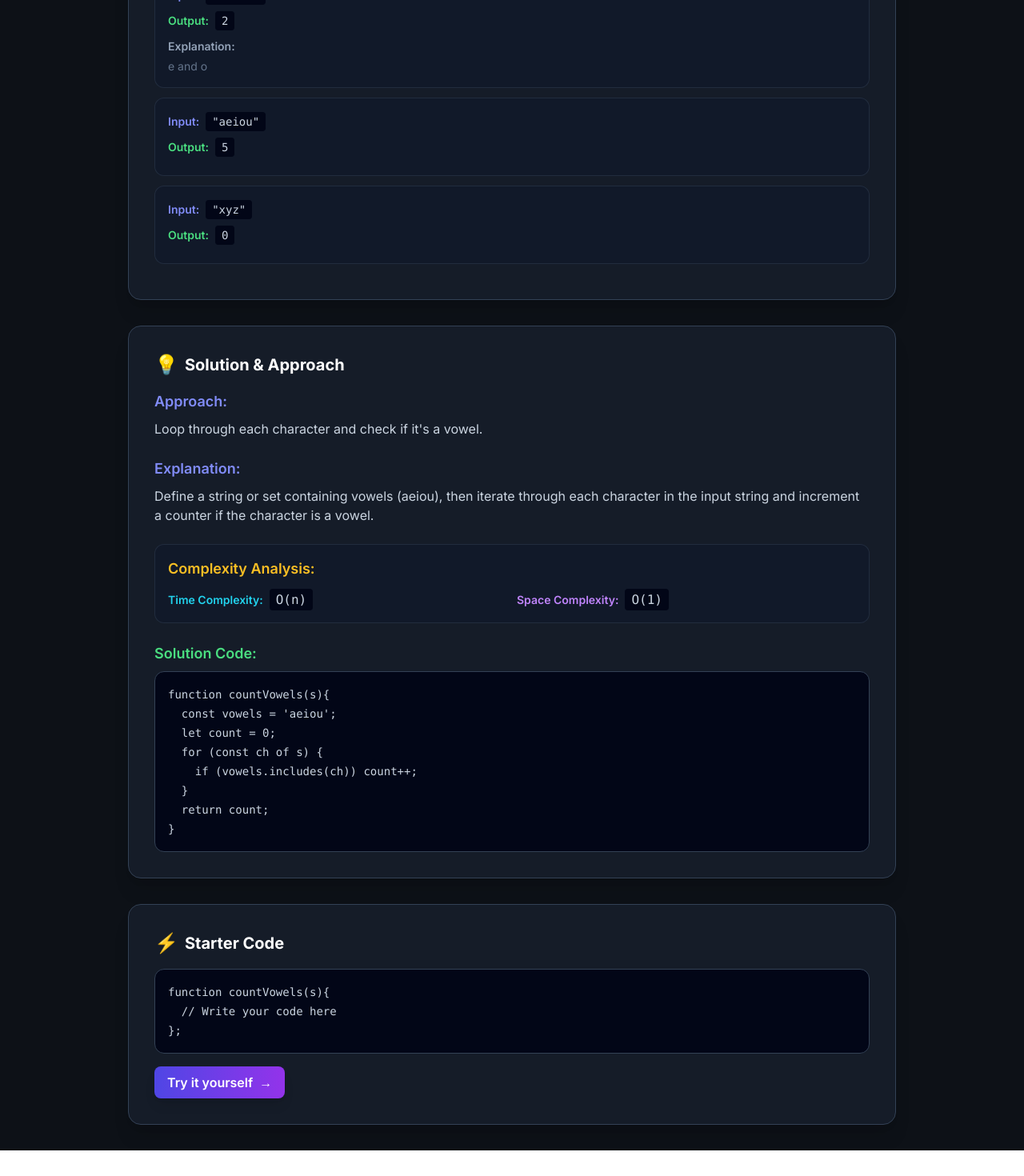
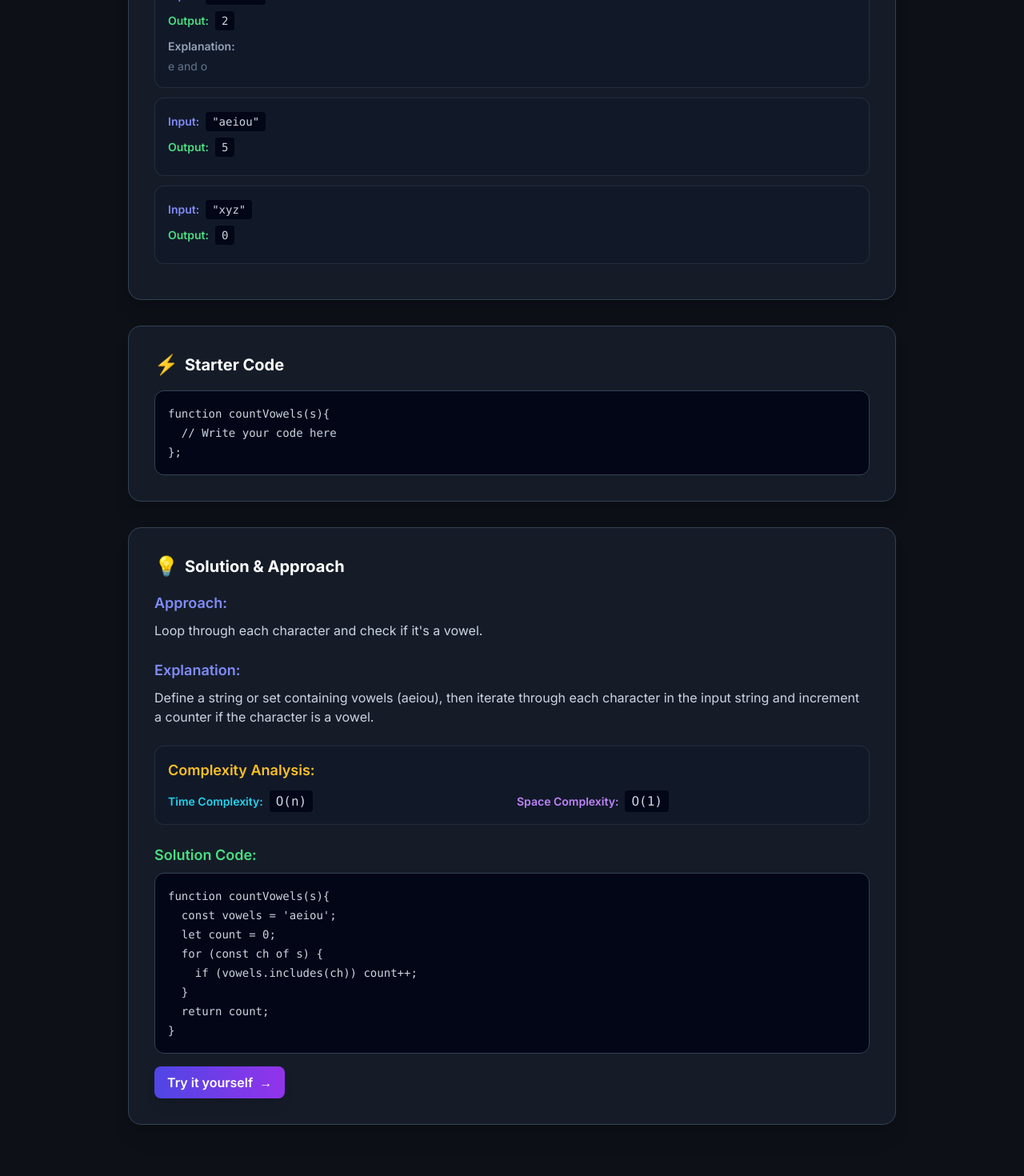
Before and after one commit to nazimboudeffa/learntocode-nextjs, a Next.js app: page /problems/countvowels/explanation in a window 1280 px wide. Shown: the part 715-2185 px from the top of the page at 80% size. Before the commit the page ends 2153 px from the top, so only its background shows below. Built offline with nearby package versions, Linux system fonts and the light colour scheme.

Commit message:
little fix

```diff
--- a/src/app/layout.tsx
+++ b/src/app/layout.tsx
@@ -5,7 +5,7 @@ import { Metadata, Viewport } from 'next'
 const inter = Inter({ subsets: ['latin'] })
 
 export const metadata: Metadata = {
-  title: 'Learn',
+  title: 'Learn JS',
   description: 'Learn to code with a dude',
 }
 
--- a/src/app/problems/[slug]/explanation/page.tsx
+++ b/src/app/problems/[slug]/explanation/page.tsx
@@ -108,6 +108,17 @@ export default function ProblemExplanationPage(context: any) {
             )}
           </div>
 
+          {/* Starter Code Section */}
+          <div className="bg-slate-800/50 rounded-2xl p-6 sm:p-8 border border-slate-700 shadow-xl mb-8">
+            <h2 className="text-xl font-bold text-white mb-4 flex items-center gap-2">
+              <span className="text-2xl">⚡</span>
+              Starter Code
+            </h2>
+            <pre className="bg-slate-950 rounded-xl p-4 overflow-x-auto border border-slate-700">
+              <code className="text-sm text-slate-300 font-mono">{problem.starterCode}</code>
+            </pre>
+          </div>
+
 					{/* Solution Section */}
 					<div className="bg-slate-800/50 rounded-2xl p-6 sm:p-8 border border-slate-700 shadow-xl mb-8">
 						<h2 className="text-xl font-bold text-white mb-4 flex items-center gap-2">
@@ -115,7 +126,7 @@ export default function ProblemExplanationPage(context: any) {
 							Solution & Approach
 						</h2>
 						{problem.solution ? (
-							<div className="space-y-6">
+              <div className="space-y-6">
 								{problem.solution.approach && (
 									<div>
 										<h3 className="text-lg font-semibold text-indigo-400 mb-2">Approach:</h3>
@@ -159,6 +170,15 @@ export default function ProblemExplanationPage(context: any) {
 										<pre className="bg-slate-950 rounded-xl p-4 overflow-x-auto border border-slate-700">
 											<code className="text-sm text-slate-300 font-mono">{problem.solution.code}</code>
 										</pre>
+                    <div className="mt-4">
+                      <a
+                        href={`/problems/${slug}`}
+                        className="inline-flex items-center gap-2 px-4 py-2 bg-gradient-to-r from-indigo-600 to-purple-600 hover:from-indigo-500 hover:to-purple-500 text-white font-semibold rounded-lg transition-all hover:scale-105 shadow-lg"
+                      >
+                        <span>Try it yourself</span>
+                        <span>→</span>
+                      </a>
+                    </div>
 									</div>
 								)}
 							</div>
@@ -169,25 +189,7 @@ export default function ProblemExplanationPage(context: any) {
 								<p className="text-sm text-slate-500 mt-2">Check back soon or watch the video above!</p>
 							</div>
 						)}
-					</div>          {/* Starter Code Section */}
-          <div className="bg-slate-800/50 rounded-2xl p-6 sm:p-8 border border-slate-700 shadow-xl">
-            <h2 className="text-xl font-bold text-white mb-4 flex items-center gap-2">
-              <span className="text-2xl">⚡</span>
-              Starter Code
-            </h2>
-            <pre className="bg-slate-950 rounded-xl p-4 overflow-x-auto border border-slate-700">
-              <code className="text-sm text-slate-300 font-mono">{problem.starterCode}</code>
-            </pre>
-            <div className="mt-4 flex gap-3">
-              <a
-                href={`/problems/${slug}`}
-                className="inline-flex items-center gap-2 px-4 py-2 bg-gradient-to-r from-indigo-600 to-purple-600 hover:from-indigo-500 hover:to-purple-500 text-white font-semibold rounded-lg transition-all hover:scale-105 shadow-lg"
-              >
-                <span>Try it yourself</span>
-                <span>→</span>
-              </a>
-            </div>
-          </div>
+					</div>
         </div>
       </main>
     </>
```
